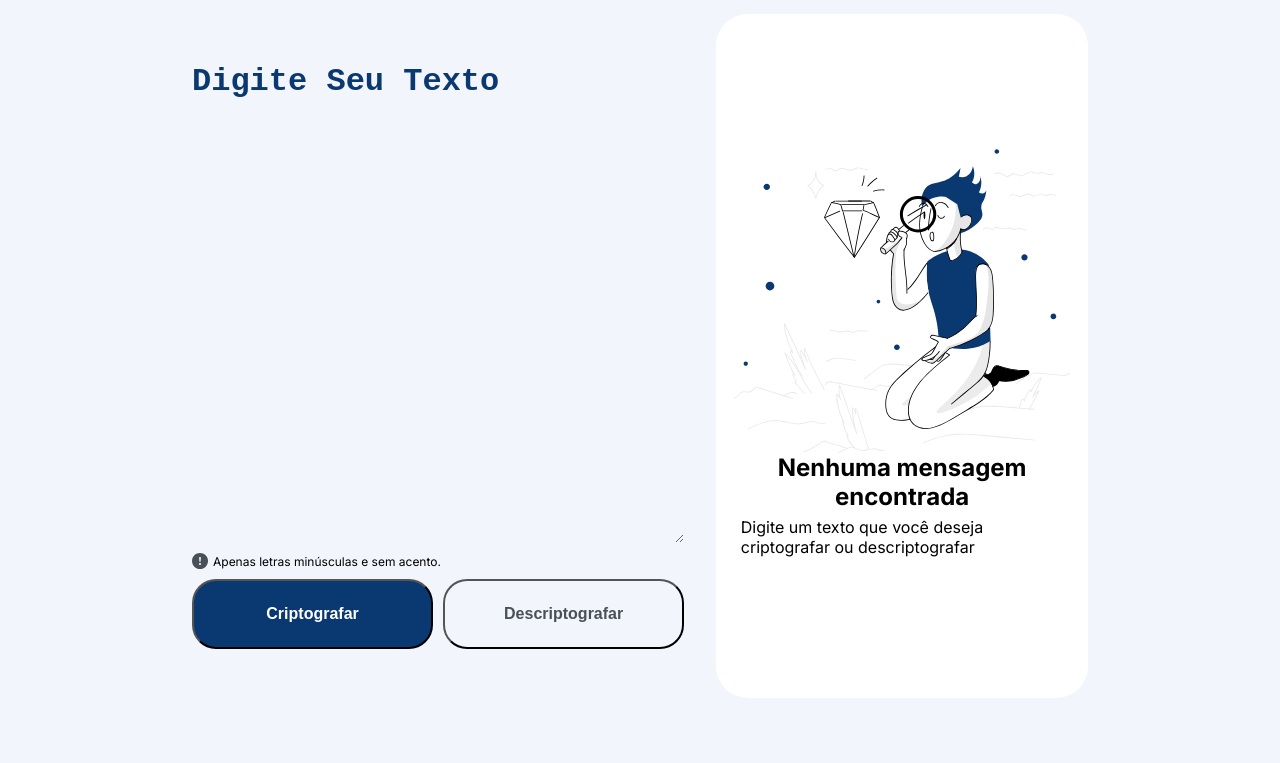
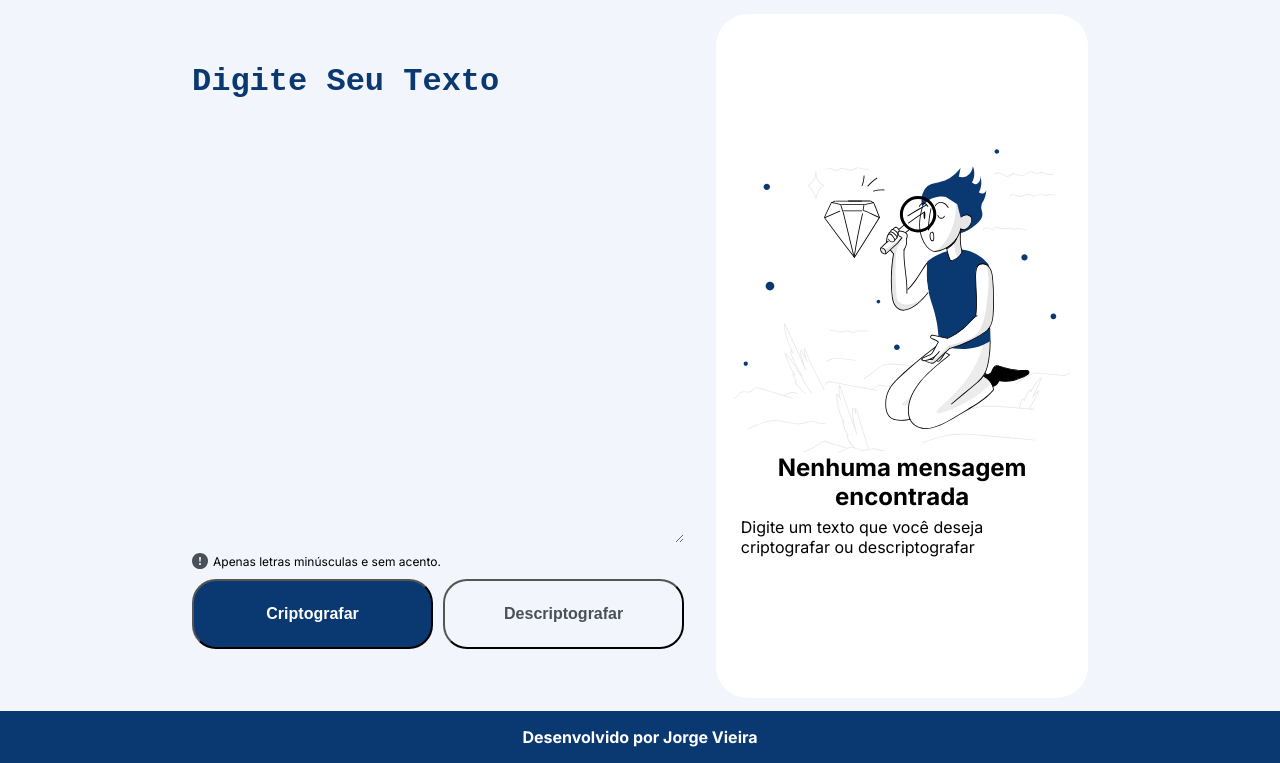
Before and after one commit to jorgelv21/decodificador, a plain HTML site: page index.html in a window 1280 px wide. Shown: the part 89-852 px from the top of the page. Before the commit the page ends 800 px from the top, so only its background shows below. Drawn offline with Linux system fonts and the light colour scheme.

Commit message:
Rodapé Inserido

```diff
--- a/index.html
+++ b/index.html
@@ -50,7 +50,11 @@
           Digite um texto que você deseja criptografar ou descriptografar
         </p>
       </aside>
+
     </main>
+    <footer>
+      <p>Desenvolvido por Jorge Vieira</p>
+    </footer>
     <script src="app.js" defer></script>
   </body>
 </html>
--- a/style.css
+++ b/style.css
@@ -109,6 +109,14 @@ html{
     padding: 2%;
 }
 
+footer{
+    background-color: var(--cor-secundaria);
+    color: #fff;
+    text-align: center;
+    padding: 1em;
+    font-weight: 700;
+}
+
 
 @media (max-width: 1200px ){
     .cabecalho{
```
